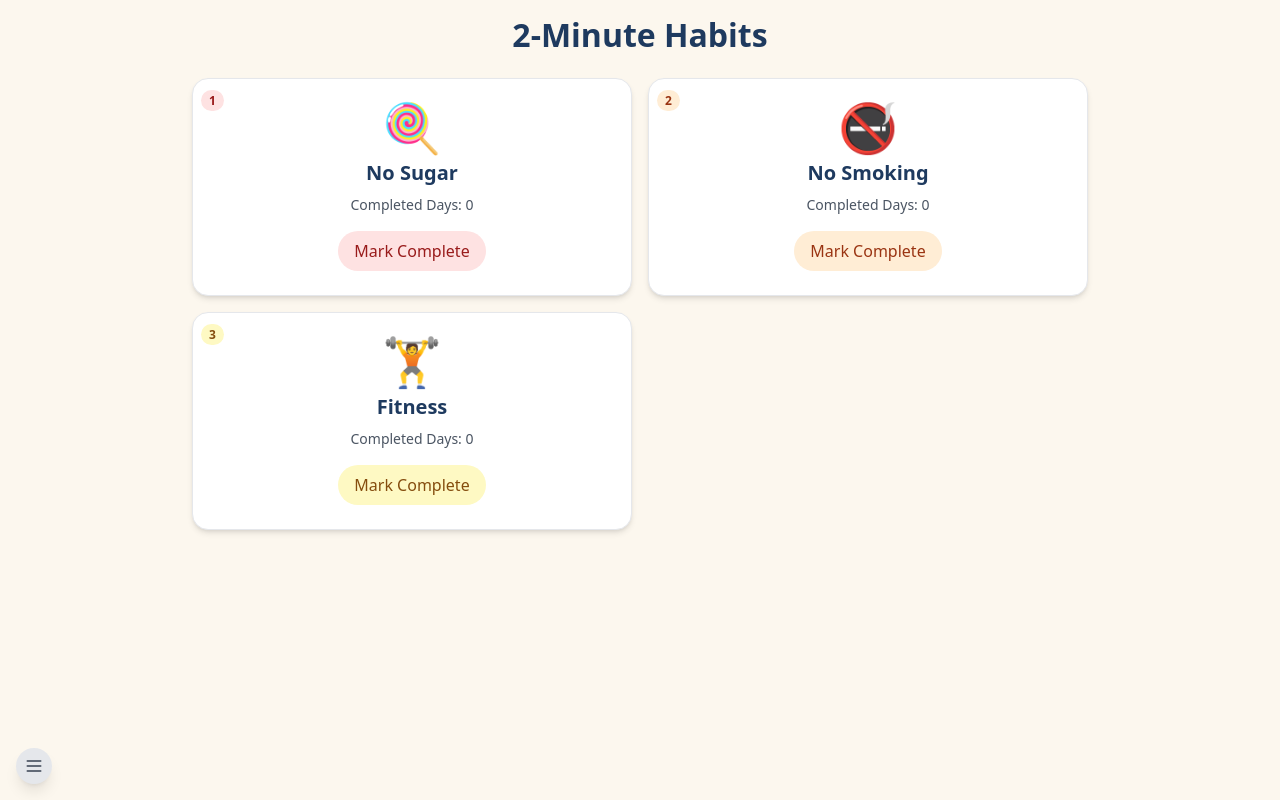
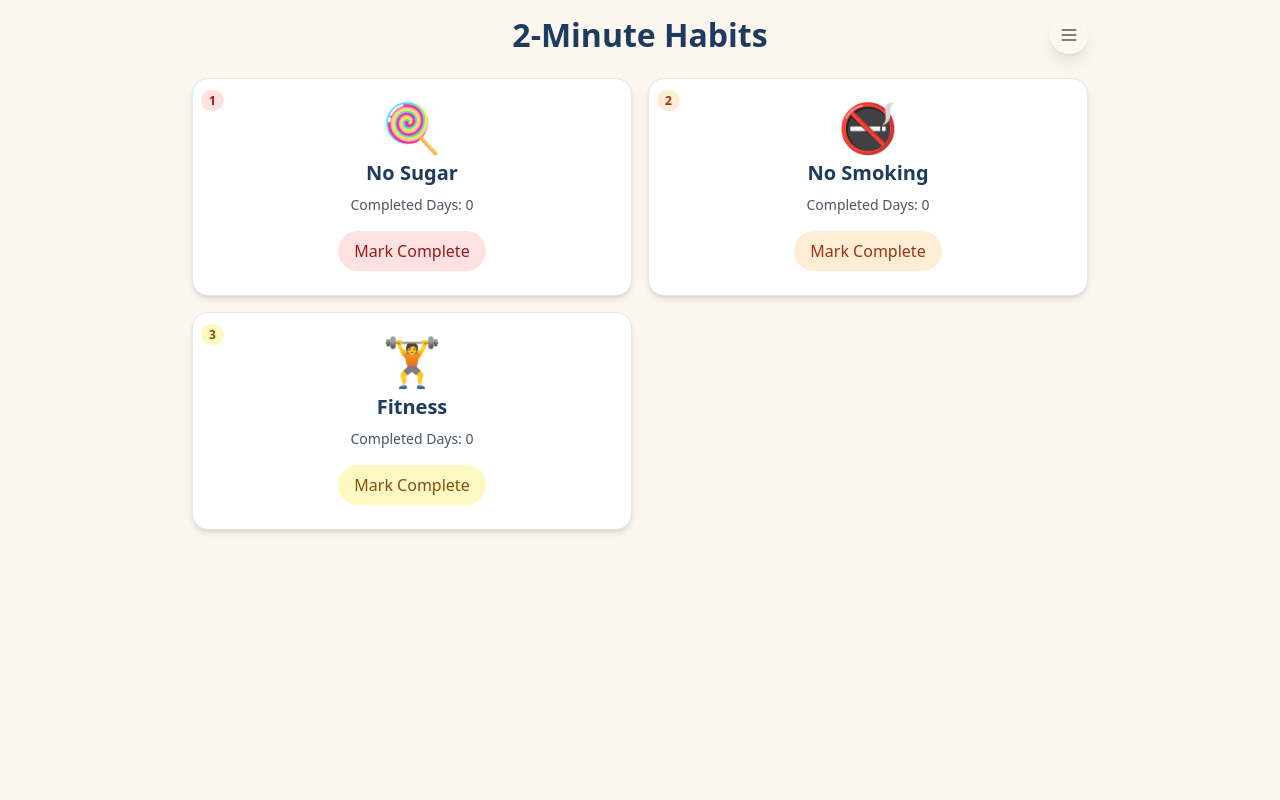
Before and after one commit to lvjian700/2minutehabits, a React (Vite) app: page / in a window 1280 px wide. Both pictures are taken after a click on the button "Ready to Start". Built offline with nearby package versions, Linux system fonts and the light colour scheme; a web font is replaced by a local one.

Commit message:
Moving app menu to the top right

```diff
--- a/src/App.tsx
+++ b/src/App.tsx
@@ -40,7 +40,14 @@ const App: React.FC = () => {
   return (
     <>
       <div className="min-h-screen p-4">
+      <div className="relative max-w-4xl mx-auto">
       <h1 className="text-title-lg mb-6 text-color-title text-center">2-Minute Habits</h1>
+      {habits.length > 0 && (
+        <AppMenu
+          setSelectedHabitId={setSelectedHabitId}
+        />
+      )}
+      </div>
       {habits.length === 0 && (
         <SetupModal
           suggestions={SUGGESTIONS}
@@ -123,10 +130,6 @@ const App: React.FC = () => {
         </div>
       )}
       </div>
-      {/* App menu */}
-      <AppMenu
-        setSelectedHabitId={setSelectedHabitId}
-      />
     </>
   );
 };
--- a/src/components/AppMenu.tsx
+++ b/src/components/AppMenu.tsx
@@ -110,7 +110,7 @@ const AppMenu: React.FC<AppMenuProps> = ({ setSelectedHabitId }) => {
   };
 
   return (
-    <div className="fixed bottom-4 left-4 z-50" ref={menuRef}>
+    <div className="absolute top-0 right-0 z-50" ref={menuRef}>
       {isMenuOpen && (
         <div className="mt-2 bg-white border border-gray-200 rounded shadow-lg">
           <button
@@ -135,7 +135,7 @@ const AppMenu: React.FC<AppMenuProps> = ({ setSelectedHabitId }) => {
       )}
       <button
         onClick={() => setIsMenuOpen(open => !open)}
-        className="bg-gray-200 hover:bg-gray-300 text-gray-700 p-2 rounded-full shadow-lg transition"
+        className="p-2 rounded-full shadow-lg transition bg-white/20 hover:bg-white/30 backdrop-blur-md backdrop-saturate-150 border border-white/30"
       >
         <MenuIcon size={20} />
       </button>
```
